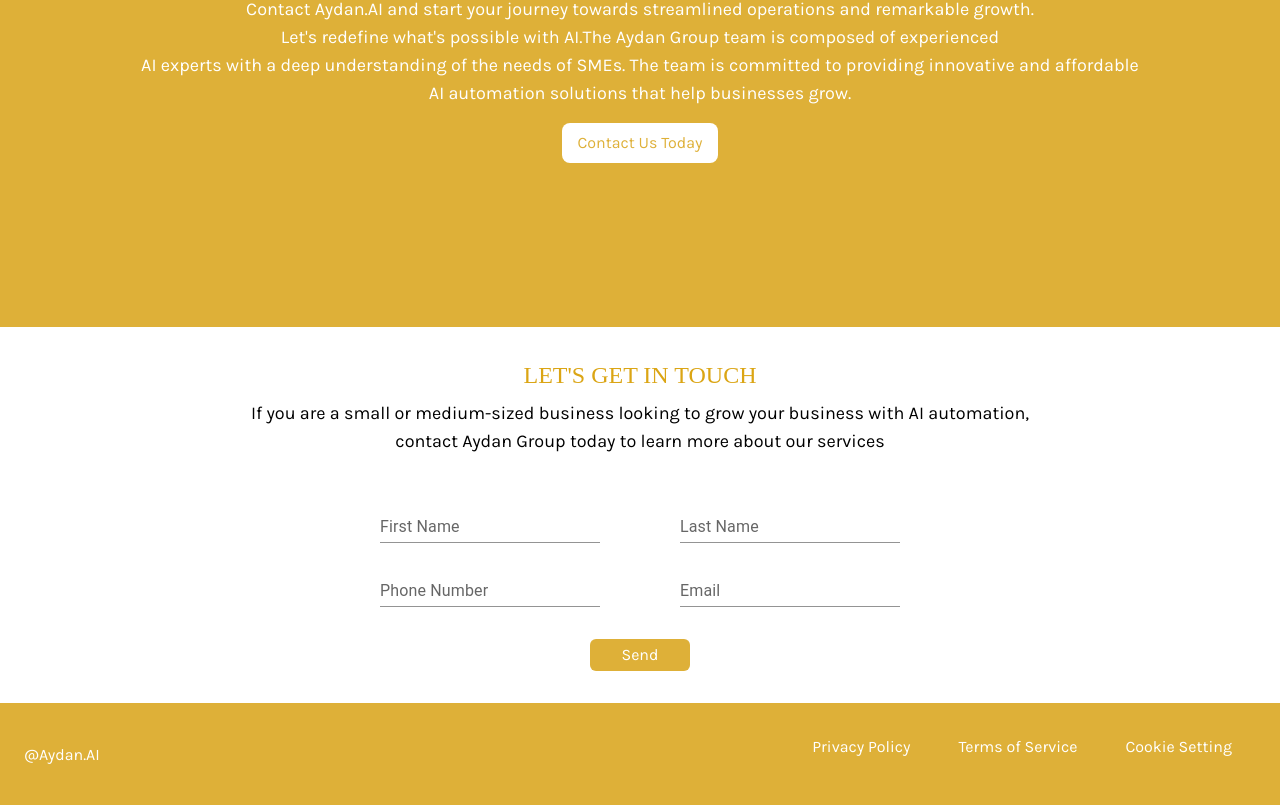
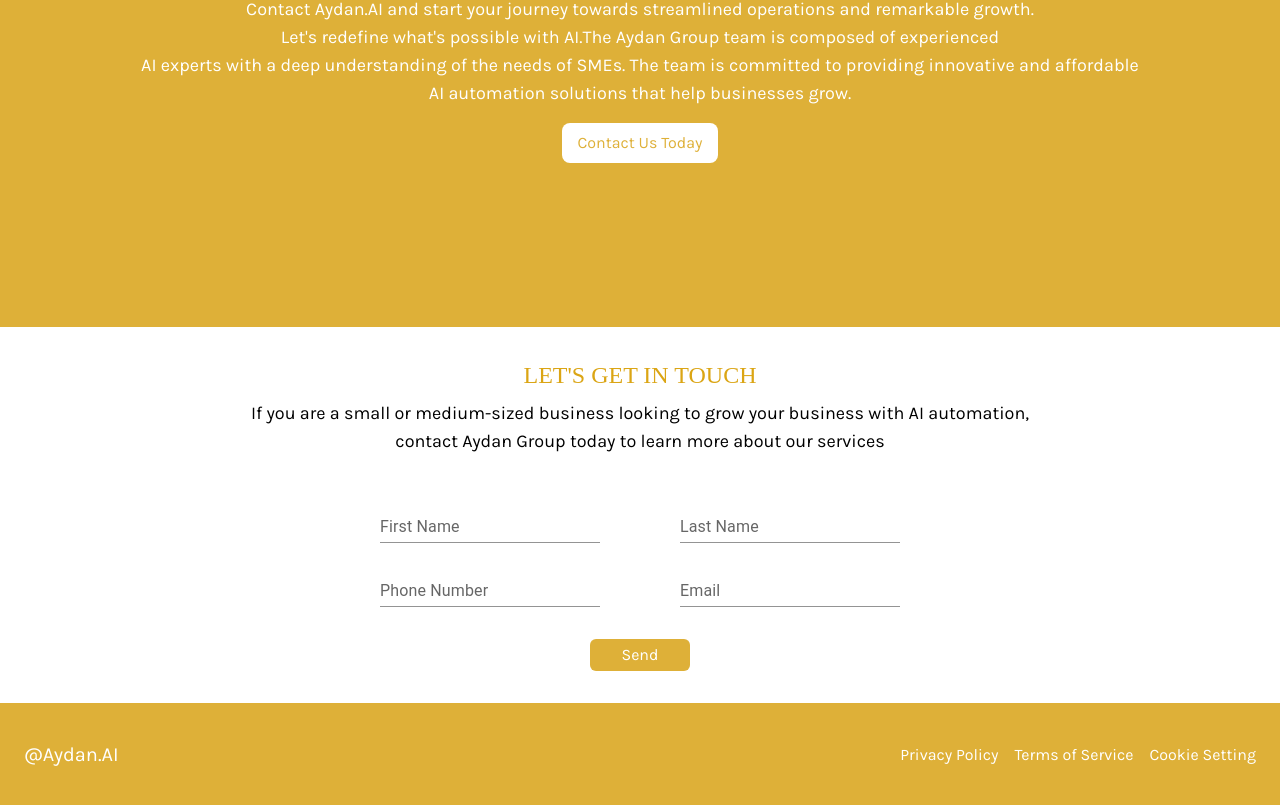
Before and after one commit to 722sofiaameh/aydan.ai, a React (Vite) app: page / in a window 1280 px wide. Shown: the part 2410-3215 px from the top of the page. Built offline with nearby package versions, Linux system fonts and the light colour scheme; a web font is replaced by a local one.

Commit message:
modified the footer

```diff
--- a/src/components/footer.jsx
+++ b/src/components/footer.jsx
@@ -4,21 +4,21 @@
   return(
   <>
     <footer className="w-full bg-[#DEB038] p-6 font-Karla">
-      <div className="flex justify-between items-center mx-auto">
+      <div className="md:flex grid md:justify-between justify-center md:items-center items-center mx-auto">
         <div>
 
                 <Link
                   to="/"
                   onClick={() => setNavbar(!navbar)}
-                  className="md:hover:bg-none md:hover:text-neutral-50 text-white"
+                  className="md:hover:bg-none md:hover:text-neutral-50 text-xl  text-center text-white"
                 >@Aydan.AI
                 </Link>
 
         </div>
         <div>
           <ul className="h-50 md:h-auto md:text-white md:hover:text-white rounded-xl items-center justify-center md:bg-transparent  md:items-center md:justify-center  bg-deepViolet md:flex">
-            <div className="md:flex ">
-              <li className="md:text-white pb-6 text-md text-white py-2 px-6 text-center   md:border-b-0 md:hover:underline    md:hover:text-transparent">
+            <div className="md:flex flex gap-4 py-4">
+
                 <Link
                   to="/"
                   onClick={() => setNavbar(!navbar)}
@@ -26,30 +26,29 @@
                 >
                  Privacy Policy
                 </Link>
-              </li>
-              <li className="md:text-white pb-6 text-md text-white py-2 px-6 text-center     md:hover:underline  ">
+
+
                 <Link
                   to="/"
                   onClick={() => setNavbar(!navbar)}
-                  className="md:hover:bg-none md:hover:text-neutral-50"
+                  className="md:hover:bg-none md:hover:text-neutral-50 text-white"
                 >
                  Terms of Service
                 </Link>
-              </li>
-              <li className="md:text-white pb-6 text-md text-white py-2 px-6 text-center  md:hover:text-white   md:hover:underline  ">
+
+
                 <Link
                   to="/"
                   onClick={() => setNavbar(!navbar)}
-                  className="md:hover:bg-none md:hover:text-neutral-50"
+                  className="md:hover:bg-none md:hover:text-neutral-50 text-white"
                 >
                  Cookie Setting
                 </Link>
-              </li>
+
 
 
             </div>
-            <li></li>
-            <div></div>
+
           </ul>
         </div>
       </div>
```
